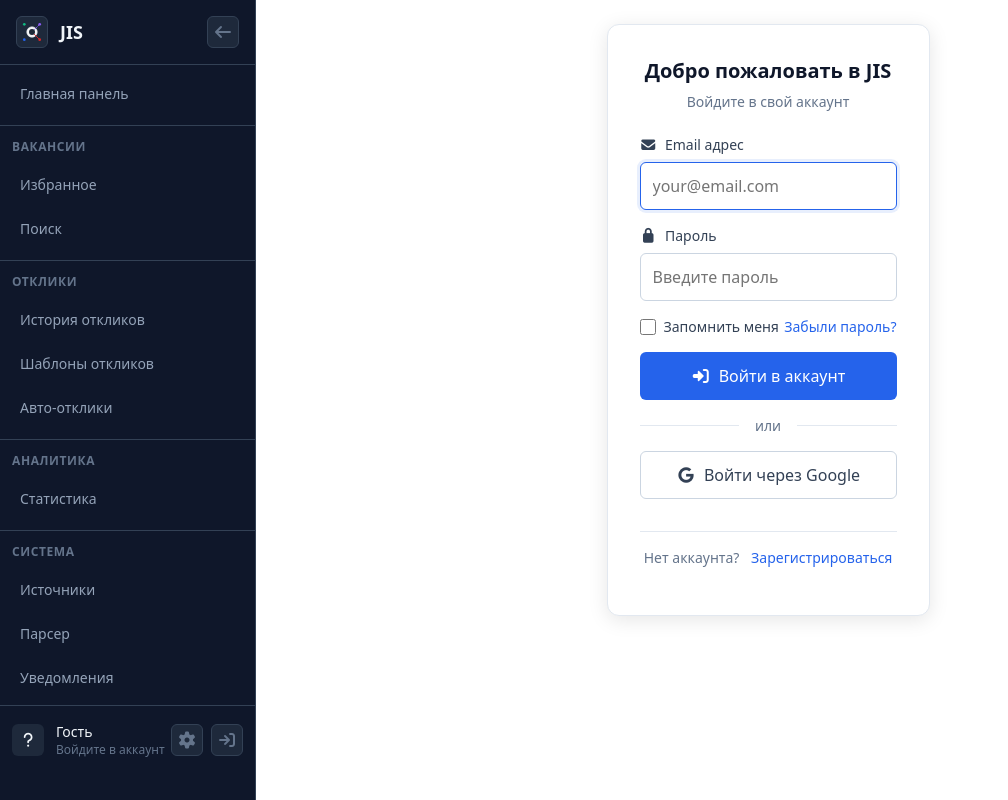
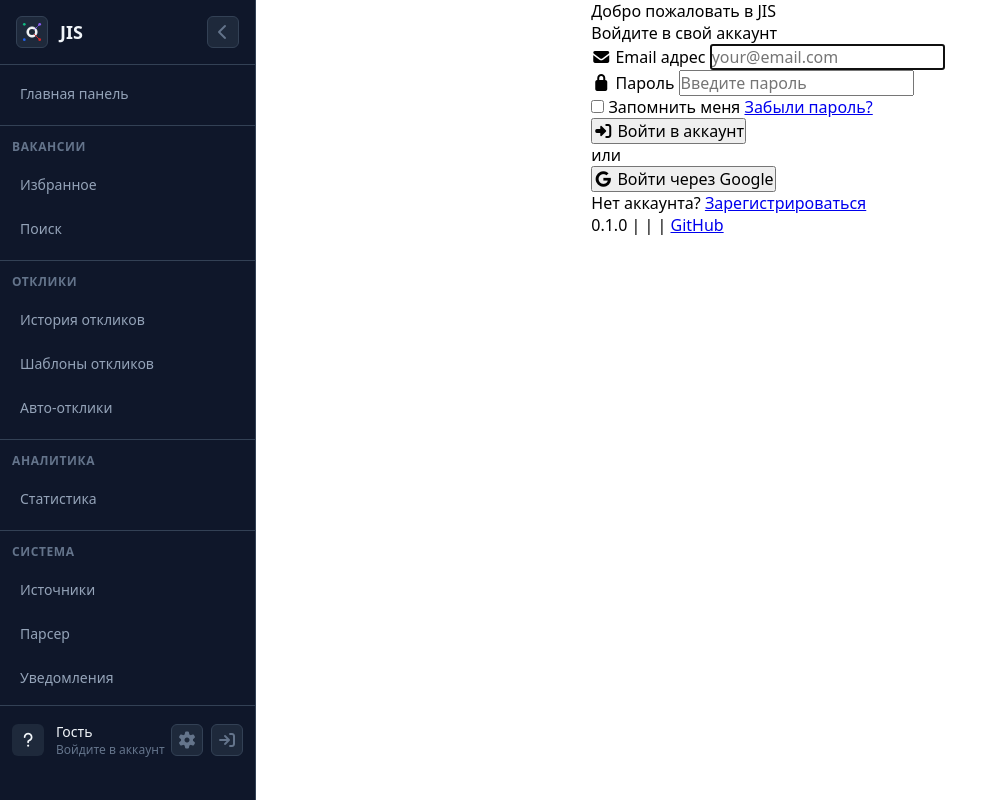
Before and after one commit to touchnanotouch/JIS, a FastAPI app: page /login in a window 1280 px wide. Shown: the whole page, without its empty margins (0-1008 px from the left). Run offline with FastAPI, Linux system fonts and the light colour scheme; some libraries are stand-ins or nearby versions.

Commit message:
ver 0.1.3

```diff
--- a/docker-compose.override.yml
+++ b/docker-compose.override.yml
@@ -4,6 +4,7 @@
       context: .
       dockerfile: docker/Dockerfile.dev
     environment:
+      - VERSION=0.1.0-dev
       - RELOAD=True
       - DEBUG=True
       - LOG_LEVEL=DEBUG
@@ -12,7 +13,7 @@
       - ./pyproject.toml:/app/pyproject.toml
       - ./logs:/app/logs
     command: >
-      sh -c "uvicorn src.jis.main:app --host ${HOST} --port ${PORT} --reload --reload-dir /app/src"
+      uvicorn src.jis.main:app --host 0.0.0.0 --port ${PORT} --reload --reload-dir /app/src
     ports:
       - "${PORT}:${PORT}"
       - "5678:5678"
--- a/docker-compose.yml
+++ b/docker-compose.yml
@@ -16,7 +16,7 @@
         condition: service_healthy
     volumes:
       - ./logs:/app/logs
-    command: sh -c "python -m src.jis.main"
+    command: uvicorn src.jis.main:app --host 0.0.0.0 --port ${PORT}
     healthcheck:
       test: ["CMD", "curl", "-f", "http://localhost:${PORT}/health"]
       interval: 30s
--- a/src/jis/config.py
+++ b/src/jis/config.py
@@ -8,13 +8,14 @@
 load_dotenv()
 
 
-class Settings(BaseSettings):
+class Config(BaseSettings):
     # Project settings
 
     PROJECT_ROOT: Path = Path(__file__).parent.parent.parent
 
     # Environment settings
 
+    VERSION: str = os.getenv("VERSION", "0.1.0")
     ENVIRONMENT: str = os.getenv("ENVIRONMENT", "development")
     DEBUG: bool = os.getenv("DEBUG", "True").lower() == "true"
 
@@ -87,4 +88,4 @@
         case_sensitive = True
 
 
-settings = Settings()
+config = Config()
--- a/src/jis/database.py
+++ b/src/jis/database.py
@@ -1,12 +1,12 @@
 from sqlalchemy import create_engine
 from sqlalchemy.orm import sessionmaker
 
-from .config import settings
+from .config import config
 
 
 engine = create_engine(
-    settings.DATABASE_URL,
-    echo=settings.DEBUG,
+    config.DATABASE_URL,
+    echo=config.DEBUG,
     pool_size=10,
     max_overflow=20,
 )
--- a/src/jis/main.py
+++ b/src/jis/main.py
@@ -7,14 +7,14 @@
 from fastapi.staticfiles import StaticFiles
 from fastapi.responses import FileResponse, RedirectResponse, JSONResponse
 
-from .config import settings
+from .config import config
 from .database import engine
 from .models.base import Base
 from .api.app import create_app, configure_routes
 
 
 logging.basicConfig(
-    level=getattr(logging, settings.LOG_LEVEL),
+    level=getattr(logging, config.LOG_LEVEL),
     format="%(asctime)s - %(name)s - %(levelname)s - %(message)s",
     handlers=[logging.FileHandler("app.log"), logging.StreamHandler()],
 )
@@ -41,19 +41,19 @@
     logger.info(f"📅 {datetime.now().strftime('%Y-%m-%d %H:%M:%S')}")
     logger.info("=" * 50)
 
-    if settings.ENVIRONMENT == "development":
+    if config.ENVIRONMENT == "development":
         init_database()
 
     _ = init_redis()
 
-    if settings.CHECK_CELERY_ON_STARTUP:
+    if config.CHECK_CELERY_ON_STARTUP:
         check_celery()
 
-    if settings.INIT_PARSERS_ON_STARTUP and settings.SCRAPING_ENABLED:
+    if config.INIT_PARSERS_ON_STARTUP and config.SCRAPING_ENABLED:
         init_parsers()
 
     logger.info("✅ Приложение готово к работе")
-    logger.info(f"📡 API доступен по http://{settings.HOST}:{settings.PORT}")
+    logger.info(f"📡 API доступен по http://{config.HOST}:{config.PORT}")
 
 
 def shutdown():
@@ -129,44 +129,44 @@
 
 @app.get("/health", tags=["System"])
 async def health_check():
-    """
-    Проверка здоровья приложения
-    """
-    from sqlalchemy import text
-    from .database import get_db
+    # """
+    # Проверка здоровья приложения
+    # """
+    # from sqlalchemy import text
+    # from .database import get_db
 
-    health_status = {
-        "status": "healthy",
-        "service": "job-search-aggregator",
-        "version": "0.1.0",
-        "environment": settings.ENVIRONMENT,
-        "timestamp": datetime.now().isoformat(),
-    }
+    # health_status = {
+    #     "status": "healthy",
+    #     "service": "job-search-aggregator",
+    #     "version": "0.1.0",
+    #     "environment": config.ENVIRONMENT,
+    #     "timestamp": datetime.now().isoformat(),
+    # }
 
-    try:
-        db = next(get_db())
-        db.execute(text("SELECT 1"))
-        health_status["database"] = "connected"
-    except Exception as e:
-        health_status["database"] = "disconnected"
-        health_status["database_error"] = (
-            str(e) if settings.DEBUG else "Connection failed"
-        )
-        health_status["status"] = "degraded"
-        logger.error(f"Ошибка подключения к БД: {e}")
+    # try:
+    #     db = next(get_db())
+    #     db.execute(text("SELECT 1"))
+    #     health_status["database"] = "connected"
+    # except Exception as e:
+    #     health_status["database"] = "disconnected"
+    #     health_status["database_error"] = (
+    #         str(e) if config.DEBUG else "Connection failed"
+    #     )
+    #     health_status["status"] = "degraded"
+    #     logger.error(f"Ошибка подключения к БД: {e}")
 
-    try:
-        # await redis_client.ping()
-        health_status["redis"] = "connected"
-    except Exception as e:
-        health_status["redis"] = "disconnected"
-        health_status["redis_error"] = str(e) if settings.DEBUG else "Connection failed"
-        health_status["status"] = "degraded"
-        logger.error(f"Ошибка подключения к Redis: {e}")
+    # try:
+    #     # await redis_client.ping()
+    #     health_status["redis"] = "connected"
+    # except Exception as e:
+    #     health_status["redis"] = "disconnected"
+    #     health_status["redis_error"] = str(e) if config.DEBUG else "Connection failed"
+    #     health_status["status"] = "degraded"
+    #     logger.error(f"Ошибка подключения к Redis: {e}")
 
-    health_status["celery"] = "not_configured"
+    # health_status["celery"] = "not_configured"
 
-    return health_status
+    return True
 
 
 @app.get("/favicon.ico", include_in_schema=False)
--- a/src/jis/web/routes.py
+++ b/src/jis/web/routes.py
@@ -1,10 +1,26 @@
 from fastapi import APIRouter, Request
 from fastapi.templating import Jinja2Templates
 
+from ..config import config
+
 
 web_router = APIRouter()
+
 jinja_templates = Jinja2Templates(directory="src/jis/web/templates")
+jinja_templates.env.globals["config"] = config
 
+
+# Добавьте тестовый роут
+@web_router.get("/debug-config")
+async def debug_config(request: Request):
+    import os
+    return {
+        "config_in_globals": "config" in jinja_templates.env.globals,
+        "config_keys": dir(config) if hasattr(config, '__dict__') else [],
+        "ENVIRONMENT": getattr(config, 'ENVIRONMENT', 'NOT SET'),
+        "DEBUG": getattr(config, 'DEBUG', 'NOT SET'),
+        "env_vars": {k: v for k, v in os.environ.items() if 'ENV' in k or 'DEBUG' in k}
+    }
 
 # Main Panel
 
--- a/src/jis/web/static/css/core/_reset.css
+++ b/src/jis/web/static/css/core/_reset.css
@@ -29,7 +29,6 @@
     padding-left: var(--sidebar-width-collapsed);
 }
 
-
 /* ::-webkit-scrollbar {
     width: 0.25rem;
 }
--- a/src/jis/web/templates/auth/login.html
+++ b/src/jis/web/templates/auth/login.html
@@ -2,9 +2,7 @@
 
 {% block title %}Вход в аккаунт{% endblock %}
 
-{% block page_content %}
-
-<!--  -->
+{% block pageContent %}
 
 <div class="auth-container">
     <div class="auth-card">
@@ -13,12 +11,12 @@
             <p class="auth-subtitle">Войдите в свой аккаунт</p>
         </div>
 
-        {% if error %}
+        <!-- {% if error %}
         <div class="auth-error">
             <i class="fas fa-exclamation-circle"></i>
             <span>{{ error }}</span>
         </div>
-        {% endif %}
+        {% endif %} -->
 
         <form method="POST" action="{{ url_for('login') }}" class="auth-form">
             <div class="form-group">
@@ -81,197 +79,4 @@
         </form>
     </div>
 </div>
-
-<style>
-/* Стили для страницы логина */
-.auth-container {
-    display: flex;
-    align-self: center;
-    justify-content: center;
-    min-height: 80vh;
-    padding: var(--space-6);
-}
-
-.auth-card {
-    width: 100%;
-    max-width: 400px;
-    background: var(--bg-surface);
-    border-radius: var(--radius-xl);
-    padding: var(--space-8);
-    box-shadow: 0 4px 20px rgba(0, 0, 0, 0.1);
-    border: 1px solid var(--border-light);
-}
-
-.auth-header {
-    text-align: center;
-    margin-bottom: var(--space-6);
-}
-
-.auth-title {
-    font-size: var(--text-xl);
-    font-weight: 600;
-    color: var(--text-primary);
-    margin-bottom: var(--space-2);
-}
-
-.auth-subtitle {
-    font-size: var(--text-sm);
-    color: var(--text-muted);
-}
-
-.auth-error {
-    display: flex;
-    align-items: center;
-    gap: var(--space-2);
-    padding: var(--space-3);
-    background: rgba(220, 38, 38, 0.1);
-    border: 1px solid var(--brand-danger);
-    border-radius: var(--radius-md);
-    color: var(--brand-danger);
-    margin-bottom: var(--space-4);
-    font-size: var(--text-sm);
-}
-
-.auth-form {
-    display: flex;
-    flex-direction: column;
-    gap: var(--space-4);
-}
-
-.form-group {
-    display: flex;
-    flex-direction: column;
-    gap: var(--space-2);
-}
-
-.form-label {
-    display: flex;
-    align-items: center;
-    gap: var(--space-2);
-    font-size: var(--text-sm);
-    font-weight: 500;
-    color: var(--text-secondary);
-}
-
-.form-input {
-    padding: var(--space-3);
-    border: 1px solid var(--border-base);
-    border-radius: var(--radius-md);
-    font-size: var(--text-base);
-    transition: all var(--transition-fast);
-}
-
-.form-input:focus {
-    outline: none;
-    border-color: var(--brand-primary);
-    box-shadow: 0 0 0 3px rgba(37, 99, 235, 0.1);
-}
-
-.form-options {
-    display: flex;
-    justify-content: space-between;
-    align-items: center;
-    font-size: var(--text-sm);
-}
-
-.checkbox-label {
-    display: flex;
-    align-items: center;
-    gap: var(--space-2);
-    cursor: pointer;
-    color: var(--text-secondary);
-}
-
-.checkbox {
-    width: 1rem;
-    height: 1rem;
-}
-
-.forgot-password {
-    color: var(--brand-primary);
-    text-decoration: none;
-    font-size: var(--text-sm);
-}
-
-.forgot-password:hover {
-    text-decoration: underline;
-}
-
-.btn {
-    padding: var(--space-3);
-    border-radius: var(--radius-md);
-    font-size: var(--text-base);
-    font-weight: 500;
-    cursor: pointer;
-    display: flex;
-    align-items: center;
-    justify-content: center;
-    gap: var(--space-2);
-    border: 1px solid transparent;
-    transition: all var(--transition-fast);
-}
-
-.btn-block {
-    width: 100%;
-}
-
-.btn-primary {
-    background: var(--brand-primary);
-    color: white;
-}
-
-.btn-primary:hover {
-    background: #1d4ed8;
-}
-
-.btn-outline {
-    background: transparent;
-    border-color: var(--border-base);
-    color: var(--text-secondary);
-}
-
-.btn-outline:hover {
-    border-color: var(--border-dark);
-    background: var(--color-gray-50);
-}
-
-.auth-divider {
-    display: flex;
-    align-items: center;
-    text-align: center;
-    color: var(--text-muted);
-    font-size: var(--text-sm);
-}
-
-.auth-divider::before,
-.auth-divider::after {
-    content: '';
-    flex: 1;
-    border-bottom: 1px solid var(--border-light);
-}
-
-.auth-divider span {
-    padding: 0 var(--space-4);
-}
-
-.auth-footer {
-    text-align: center;
-    font-size: var(--text-sm);
-    color: var(--text-muted);
-    padding-top: var(--space-4);
-    border-top: 1px solid var(--border-light);
-    margin-top: var(--space-4);
-}
-
-.auth-link {
-    color: var(--brand-primary);
-    text-decoration: none;
-    font-weight: 500;
-    margin-left: var(--space-2);
-}
-
-.auth-link:hover {
-    text-decoration: underline;
-}
-</style>
 {% endblock %}
--- a/src/jis/web/templates/base.html
+++ b/src/jis/web/templates/base.html
@@ -40,21 +40,21 @@
             <div class="page-wrapper">
                 <!-- Page Header -->
 
-                <div class="page-header">
-                    <h1 class="page-title">{% block page_title %}{% endblock %}</h1>
+                <header class="page-header">
+                    <h1 class="page-title">{% block pageTitle %}{% endblock %}</h1>
 
-                </div>
+                </header>
 
                 <!-- Page Content -->
 
-                <div class="page-content">{% block page_content %}{% endblock %}</div>
+                <div class="page-content">{% block pageContent %}{% endblock %}</div>
             </div>
 
             <!-- Footer Block -->
 
-            <!-- <footer>
+            <footer>
                 {% include "components/footer.html" %}
-            </footer> -->
+            </footer>
         </main>
     </div>
     <script>
@@ -83,11 +83,11 @@
             function updateToggleIcon(isCollapsed) {
                 if (toggleIcon) {
                     if (isCollapsed) {
-                        toggleIcon.classList.remove('fa-arrow-left');
-                        toggleIcon.classList.add('fa-arrow-right');
+                        toggleIcon.classList.remove('fa-chevron-left');
+                        toggleIcon.classList.add('fa-chevron-right');
                     } else {
-                        toggleIcon.classList.remove('fa-arrow-right');
-                        toggleIcon.classList.add('fa-arrow-left');
+                        toggleIcon.classList.remove('fa-chevron-right');
+                        toggleIcon.classList.add('fa-chevron-left');
                     }
                 }
             }
--- a/src/jis/web/templates/components/footer.html
+++ b/src/jis/web/templates/components/footer.html
@@ -0,0 +1,13 @@
+<div class="footer-wrapper">
+    <p class="footer-content">
+        <span class="version-info">
+            <code>{{ config.VERSION }}</code>
+            <span class="separator">|</span>
+            <code>{{ config.COMMIT_HASH }}</code>
+            <span class="separator">|</span>
+            <code>{{ config.BUILD_DATE }}</code>
+        </span>
+        <span class="separator">|</span>
+        <a href="https://github.com/touchnanotouch" target="_blank">GitHub</a>
+    </p>
+</div>
--- a/src/jis/web/templates/components/sidebar.html
+++ b/src/jis/web/templates/components/sidebar.html
@@ -22,7 +22,7 @@
 
         <!-- TODO: Изменить title при сворачивании -->
         <button class="sidebar-toggle" title="Свернуть боковую панель">
-            <i class="fas fa-arrow-left toggle-icon"></i>
+            <i class="fas fa-chevron-left toggle-icon"></i>
         </button>
     </div>
 </header>
```
Also changed, not shown: src/jis/api/app.py (+5 -5 lines), src/jis/api/exceptions.py (+5 -5 lines), src/jis/web/templates/dashboard/dashboard.html (+17 -1 lines), 2 other files.
